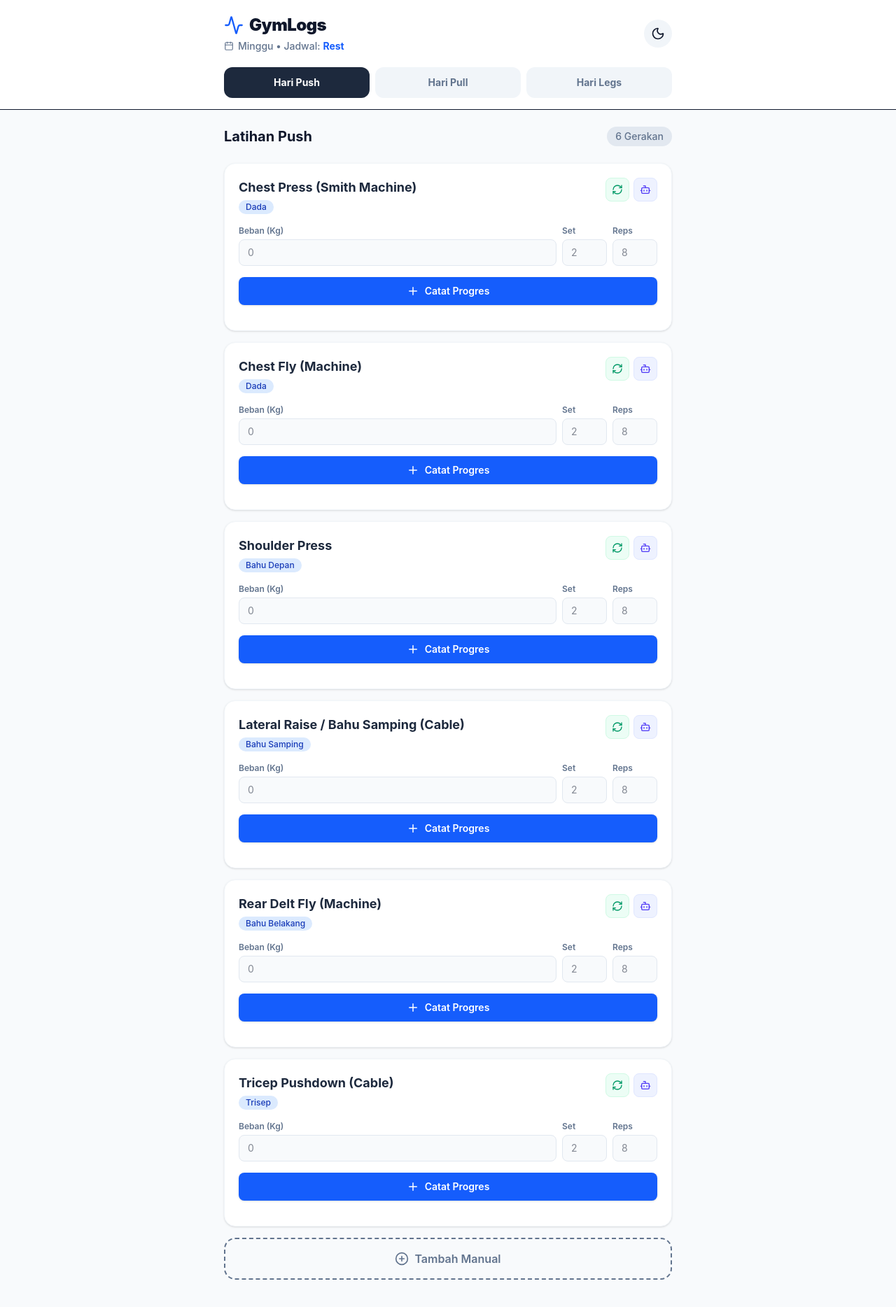
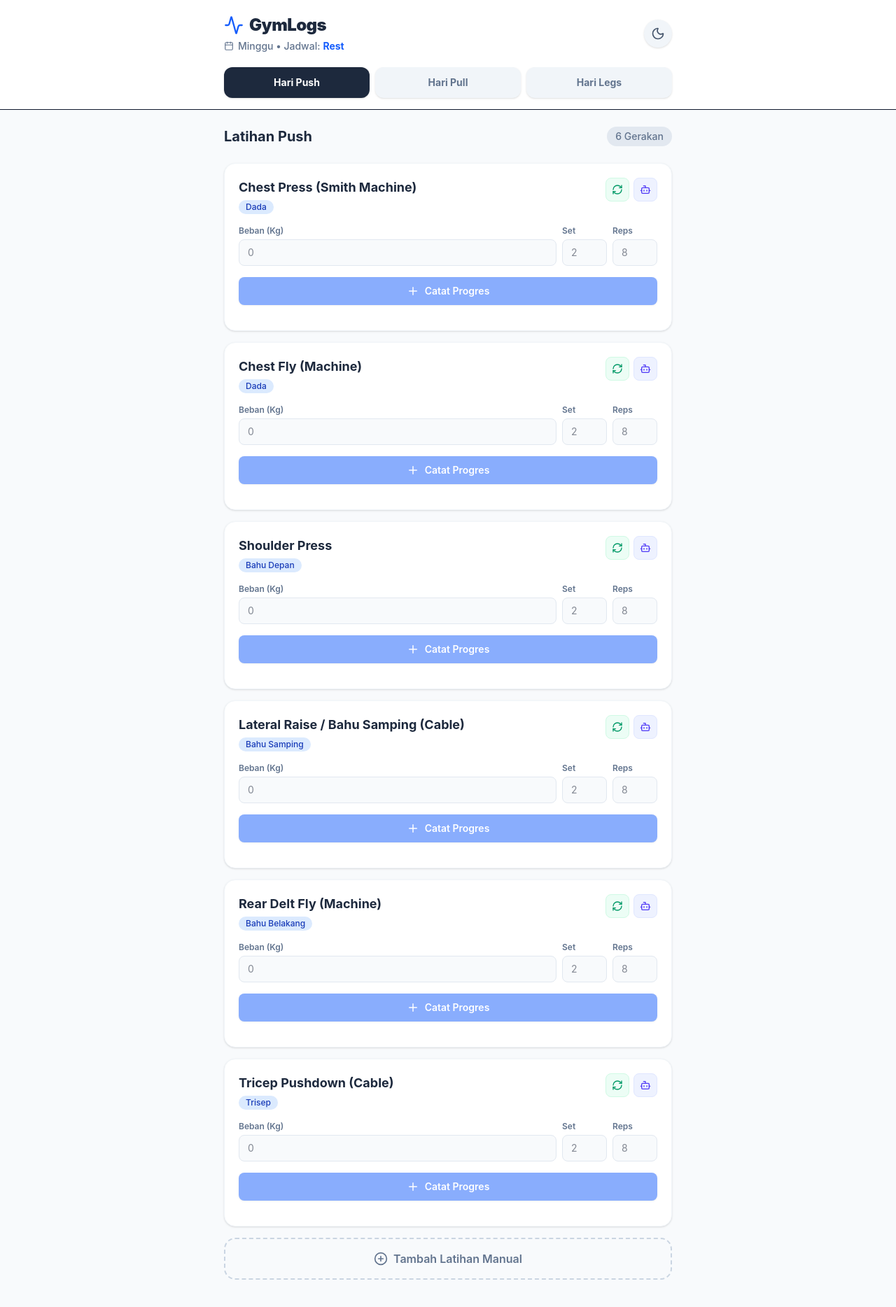
Before and after one commit to mewmooo/gymrecord, a React (Vite) app: page / in a window 1280 px wide. Shown: the top 1868 px of the page at 70% size. Built offline with nearby package versions, Linux system fonts and the light colour scheme.

Commit message:
Security: Pindah ke environment variables dan model stabil

```diff
--- a/src/App.jsx
+++ b/src/App.jsx
@@ -30,7 +30,6 @@ const INITIAL_EXERCISE_DATA = {
   ]
 };
 
-// Menentukan jadwal hari ini
 const getTodaySplit = () => {
   const day = new Date().getDay();
   if (day === 1 || day === 4) return 'Push';
@@ -45,8 +44,13 @@ const getHariIndonesia = () => {
 };
 
 const callGeminiAPI = async (prompt) => {
-  // Masukkan API Key Anda di sini
-  const apiKey = "AIzaSyCpBEz6r6fEaijw3JX0G7eGCGSV6ft24nw";
+  // MENGAMBIL API KEY DARI ENVIRONMENT VARIABLE (VITE_GEMINI_API_KEY)
+  const apiKey = import.meta.env.VITE_GEMINI_API_KEY;
+
+  if (!apiKey) {
+    console.error("API Key tidak ditemukan di environment variables!");
+    return "Maaf, konfigurasi AI belum lengkap (API Key hilang).";
+  }
 
   const combinedPrompt = "Anda adalah pelatih gym dan ahli biomekanik yang suportif. Jawab dengan bahasa Indonesia yang jelas, asik, memotivasi, dan logis. Berikan instruksi spesifik (angka beban jika memungkinkan). Maksimal 3 kalimat.\n\nBerikut pesannya:\n" + prompt;
 
@@ -54,15 +58,14 @@ const callGeminiAPI = async (prompt) => {
     contents: [{ parts: [{ text: combinedPrompt }] }]
   };
 
+  // Daftar model publik yang stabil untuk menghindari Error 404
   const modelsToTry = [
-    typeof window !== 'undefined' && window.__app_id ? 'gemini-2.5-flash-preview-09-2025' : null,
     'gemini-1.5-flash-latest',
     'gemini-1.5-flash',
     'gemini-pro'
-  ].filter(Boolean);
+  ];
 
-  for (let i = 0; i < modelsToTry.length; i++) {
-    const modelName = modelsToTry[i];
+  for (const modelName of modelsToTry) {
     const url = `https://generativelanguage.googleapis.com/v1beta/models/${modelName}:generateContent?key=${apiKey}`;
 
     try {
@@ -84,7 +87,6 @@ const callGeminiAPI = async (prompt) => {
   return "Maaf, AI Coach gagal merespons. Pastikan API Key valid atau coba lagi nanti.";
 };
 
-// Komponen Kartu Latihan (Exercise Card)
 const ExerciseCard = ({ exercise, onLog, history, onEditLog, onDeleteLog }) => {
   const [weight, setWeight] = useState('');
   const [sets, setSets] = useState('');
@@ -159,7 +161,7 @@ const ExerciseCard = ({ exercise, onLog, history, onEditLog, onDeleteLog }) => {
   };
 
   return (
-    <div className="bg-white dark:bg-slate-800 rounded-2xl p-5 shadow-sm border border-slate-100 dark:border-slate-700 mb-4 transition-all">
+    <div className="bg-white dark:bg-slate-800 rounded-2xl p-5 shadow-sm border border-slate-100 dark:border-slate-700 mb-4 transition-all hover:shadow-md">
       <div className="flex justify-between items-start mb-4">
         <div>
           <h3 className="text-lg font-bold text-slate-800 dark:text-slate-100">{exercise.name}</h3>
@@ -168,10 +170,10 @@ const ExerciseCard = ({ exercise, onLog, history, onEditLog, onDeleteLog }) => {
           </span>
         </div>
         <div className="flex space-x-1.5">
-          <button onClick={handleGetAlternative} className="bg-emerald-50 dark:bg-emerald-900/30 text-emerald-600 dark:text-emerald-400 p-2 rounded-lg border border-emerald-100 dark:border-emerald-800">
+          <button onClick={handleGetAlternative} className="bg-emerald-50 dark:bg-emerald-900/30 text-emerald-600 dark:text-emerald-400 p-2 rounded-lg border border-emerald-100 dark:border-emerald-800 transition-colors">
             {isAiAltLoading ? <Loader2 size={16} className="animate-spin" /> : <RefreshCw size={16} />}
           </button>
-          <button onClick={handleGetTip} className="bg-indigo-50 dark:bg-indigo-900/30 text-indigo-600 dark:text-indigo-400 p-2 rounded-lg border border-indigo-100 dark:border-indigo-800">
+          <button onClick={handleGetTip} className="bg-indigo-50 dark:bg-indigo-900/30 text-indigo-600 dark:text-indigo-400 p-2 rounded-lg border border-indigo-100 dark:border-indigo-800 transition-colors">
             {isAiTipLoading ? <Loader2 size={16} className="animate-spin" /> : <Bot size={16} />}
           </button>
         </div>
@@ -184,18 +186,18 @@ const ExerciseCard = ({ exercise, onLog, history, onEditLog, onDeleteLog }) => {
       <form onSubmit={handleSubmit} className="flex flex-wrap gap-2 mb-4">
         <div className="flex-1 min-w-[80px]">
           <label className="block text-xs font-semibold text-slate-500 mb-1 dark:text-slate-400">Beban (Kg)</label>
-          <input type="number" step="0.5" value={weight} onChange={(e) => setWeight(e.target.value)} className="w-full bg-slate-50 dark:bg-slate-900/50 border border-slate-200 dark:border-slate-700 rounded-lg px-3 py-2 text-sm dark:text-slate-100" placeholder="0" />
+          <input type="number" step="0.5" value={weight} onChange={(e) => setWeight(e.target.value)} className="w-full bg-slate-50 dark:bg-slate-900/50 border border-slate-200 dark:border-slate-700 rounded-lg px-3 py-2 text-sm dark:text-slate-100 focus:ring-2 focus:ring-blue-500 outline-none" placeholder="0" />
         </div>
         <div className="w-16">
           <label className="block text-xs font-semibold text-slate-500 mb-1 dark:text-slate-400">Set</label>
-          <input type="number" value={sets} onChange={(e) => setSets(e.target.value)} className="w-full bg-slate-50 dark:bg-slate-900/50 border border-slate-200 dark:border-slate-700 rounded-lg px-3 py-2 text-sm dark:text-slate-100" placeholder="2" />
+          <input type="number" value={sets} onChange={(e) => setSets(e.target.value)} className="w-full bg-slate-50 dark:bg-slate-900/50 border border-slate-200 dark:border-slate-700 rounded-lg px-3 py-2 text-sm dark:text-slate-100 focus:ring-2 focus:ring-blue-500 outline-none" placeholder="2" />
         </div>
         <div className="w-16">
           <label className="block text-xs font-semibold text-slate-500 mb-1 dark:text-slate-400">Reps</label>
-          <input type="number" value={reps} onChange={(e) => setReps(e.target.value)} className="w-full bg-slate-50 dark:bg-slate-900/50 border border-slate-200 dark:border-slate-700 rounded-lg px-3 py-2 text-sm dark:text-slate-100" placeholder="8" />
+          <input type="number" value={reps} onChange={(e) => setReps(e.target.value)} className="w-full bg-slate-50 dark:bg-slate-900/50 border border-slate-200 dark:border-slate-700 rounded-lg px-3 py-2 text-sm dark:text-slate-100 focus:ring-2 focus:ring-blue-500 outline-none" placeholder="8" />
         </div>
         <div className="w-full mt-2">
-          <button type="submit" disabled={!weight || !sets || !reps} className={`w-full py-2.5 rounded-lg text-sm font-semibold transition-all ${showSuccess ? 'bg-green-500 text-white' : 'bg-blue-600 hover:bg-blue-700 text-white shadow-sm'}`}>
+          <button type="submit" disabled={!weight || !sets || !reps} className={`w-full py-2.5 rounded-lg text-sm font-semibold transition-all ${showSuccess ? 'bg-green-500 text-white' : 'bg-blue-600 hover:bg-blue-700 text-white shadow-sm disabled:opacity-50'}`}>
             {showSuccess ? <div className="flex items-center justify-center"><CheckCircle size={18} className="mr-2" />Tersimpan!</div> : <div className="flex items-center justify-center"><Plus size={18} className="mr-2" />Catat Progres</div>}
           </button>
         </div>
@@ -204,11 +206,11 @@ const ExerciseCard = ({ exercise, onLog, history, onEditLog, onDeleteLog }) => {
       {history.length > 0 && (
         <div className="mt-4 pt-4 border-t border-slate-100 dark:border-slate-700">
           <div className="flex justify-between items-center mb-2">
-            <button onClick={() => setShowHistory(!showHistory)} className="flex items-center text-sm font-medium text-slate-600 dark:text-slate-300">
+            <button onClick={() => setShowHistory(!showHistory)} className="flex items-center text-sm font-medium text-slate-600 dark:text-slate-300 hover:text-blue-600 transition-colors">
               <History size={16} className="mr-2" /> Histori ({history.length})
               {showHistory ? <ChevronUp size={16} className="ml-1" /> : <ChevronDown size={16} className="ml-1"/>}
             </button>
-            <button onClick={handleGetProgressAdvice} disabled={isAiProgressLoading} className="text-xs font-bold text-amber-600 dark:text-amber-400 bg-amber-50 dark:bg-amber-900/30 px-2.5 py-1.5 rounded-md border border-amber-200 dark:border-amber-800/60 flex items-center">
+            <button onClick={handleGetProgressAdvice} disabled={isAiProgressLoading} className="text-xs font-bold text-amber-600 dark:text-amber-400 bg-amber-50 dark:bg-amber-900/30 px-2.5 py-1.5 rounded-md border border-amber-200 dark:border-amber-800/60 flex items-center transition-colors">
               {isAiProgressLoading ? <Loader2 size={12} className="animate-spin mr-1" /> : <Sparkles size={12} className="mr-1" />} Evaluasi Progres AI
             </button>
           </div>
@@ -219,15 +221,15 @@ const ExerciseCard = ({ exercise, onLog, history, onEditLog, onDeleteLog }) => {
                   {editingId === log.id ? (
                     <div className="bg-blue-50 dark:bg-blue-900/30 p-3 rounded-lg border border-blue-200 dark:border-blue-800/50">
                       <div className="flex space-x-2">
-                        <input type="number" step="0.5" value={editForm.weight} onChange={(e) => setEditForm({...editForm, weight: e.target.value})} className="flex-1 bg-white dark:bg-slate-800 border rounded px-2 py-1 text-sm dark:text-white" />
-                        <input type="number" value={editForm.sets} onChange={(e) => setEditForm({...editForm, sets: e.target.value})} className="w-12 bg-white dark:bg-slate-800 border rounded px-2 py-1 text-sm dark:text-white" />
-                        <input type="number" value={editForm.reps} onChange={(e) => setEditForm({...editForm, reps: e.target.value})} className="w-12 bg-white dark:bg-slate-800 border rounded px-2 py-1 text-sm dark:text-white" />
+                        <input type="number" step="0.5" value={editForm.weight} onChange={(e) => setEditForm({...editForm, weight: e.target.value})} className="flex-1 bg-white dark:bg-slate-800 border border-slate-200 dark:border-slate-700 rounded px-2 py-1 text-sm dark:text-white" />
+                        <input type="number" value={editForm.sets} onChange={(e) => setEditForm({...editForm, sets: e.target.value})} className="w-12 bg-white dark:bg-slate-800 border border-slate-200 dark:border-slate-700 rounded px-2 py-1 text-sm dark:text-white" />
+                        <input type="number" value={editForm.reps} onChange={(e) => setEditForm({...editForm, reps: e.target.value})} className="w-12 bg-white dark:bg-slate-800 border border-slate-200 dark:border-slate-700 rounded px-2 py-1 text-sm dark:text-white" />
                         <button onClick={() => saveEdit(log.id)} className="p-1.5 text-white bg-blue-600 rounded"><Check size={16} /></button>
-                        <button onClick={() => setEditingId(null)} className="p-1.5 text-slate-500 rounded"><X size={16} /></button>
+                        <button onClick={() => setEditingId(null)} className="p-1.5 text-slate-500 rounded hover:bg-slate-200"><X size={16} /></button>
                       </div>
                     </div>
                   ) : (
-                    <div className="flex justify-between items-center bg-slate-50 dark:bg-slate-700/40 p-2.5 rounded-lg text-sm group transition-colors">
+                    <div className="flex justify-between items-center bg-slate-50 dark:bg-slate-700/40 p-2.5 rounded-lg text-sm group transition-colors hover:bg-slate-100 dark:hover:bg-slate-700/60">
                       <div>
                         <span className="text-slate-500 dark:text-slate-400 text-xs block">{log.time}</span>
                         <span className="font-semibold text-slate-700 dark:text-slate-200">{log.weight} kg <span className="text-slate-400">×</span> {log.sets} sets <span className="text-slate-400">×</span> {log.reps} reps</span>
@@ -252,7 +254,7 @@ export default function App() {
   const todaySplit = getTodaySplit();
   const [activeTab, setActiveTab] = useState(todaySplit === 'Rest' ? 'Push' : todaySplit);
 
-  // Inisialisasi State dari LocalStorage
+  // Persistensi Data melalui LocalStorage
   const [logs, setLogs] = useState(() => {
     const saved = localStorage.getItem('gym_logs');
     return saved ? JSON.parse(saved) : [];
@@ -268,7 +270,6 @@ export default function App() {
     return saved === 'true';
   });
 
-  // Simpan ke LocalStorage setiap kali ada perubahan
   useEffect(() => {
     localStorage.setItem('gym_logs', JSON.stringify(logs));
   }, [logs]);
@@ -327,25 +328,41 @@ export default function App() {
 
   return (
     <div className={isDarkMode ? 'dark' : ''}>
-      <div className="min-h-screen bg-slate-50 dark:bg-slate-950 text-slate-900 dark:text-slate-100 font-sans pb-20 transition-colors">
+      <div className="min-h-screen bg-slate-50 dark:bg-slate-950 text-slate-900 dark:text-slate-100 font-sans pb-20 transition-colors duration-200">
         <header className="bg-white dark:bg-slate-900 border-b dark:border-slate-800 sticky top-0 z-10 transition-colors">
           <div className="max-w-2xl mx-auto px-4 py-5 flex justify-between items-center">
             <div>
-              <h1 className="text-2xl font-black tracking-tight flex items-center"><Activity className="mr-2 text-blue-600" size={28} /> GymLogs</h1>
-              <p className="text-sm text-slate-500 mt-1 flex items-center font-medium"><Calendar size={14} className="mr-1.5" /> {getHariIndonesia()} • Jadwal: <span className="ml-1 text-blue-600 font-bold">{todaySplit}</span></p>
+              <h1 className="text-2xl font-black tracking-tight flex items-center text-slate-800 dark:text-white">
+                <Activity className="mr-2 text-blue-600 dark:text-blue-400" size={28} /> GymLogs
+              </h1>
+              <p className="text-sm text-slate-500 dark:text-slate-400 mt-1 flex items-center font-medium">
+                <Calendar size={14} className="mr-1.5" /> {getHariIndonesia()} • Jadwal: <span className="ml-1 text-blue-600 dark:text-blue-400 font-bold">{todaySplit}</span>
+              </p>
             </div>
-            <button onClick={() => setIsDarkMode(!isDarkMode)} className="p-2.5 rounded-full bg-slate-100 dark:bg-slate-800 hover:bg-slate-200 transition-all">{isDarkMode ? <Sun size={20} /> : <Moon size={20} />}</button>
+            <button
+              onClick={() => setIsDarkMode(!isDarkMode)}
+              className="p-2.5 rounded-full bg-slate-100 dark:bg-slate-800 hover:bg-slate-200 dark:hover:bg-slate-700 transition-all text-slate-600 dark:text-slate-300 shadow-sm"
+              title="Ganti Tema"
+            >
+              {isDarkMode ? <Sun size={20} /> : <Moon size={20} />}
+            </button>
           </div>
           <div className="max-w-2xl mx-auto px-4 flex space-x-2 pb-4 overflow-x-auto no-scrollbar">
             {['Push', 'Pull', 'Legs'].map((tab) => (
-              <button key={tab} onClick={() => setActiveTab(tab)} className={`flex-1 py-3 px-4 rounded-xl font-bold text-sm transition-all ${activeTab === tab ? 'bg-slate-800 dark:bg-slate-100 text-white dark:text-slate-900' : 'bg-slate-100 dark:bg-slate-800 text-slate-500'}`}>Hari {tab}</button>
+              <button
+                key={tab}
+                onClick={() => setActiveTab(tab)}
+                className={`flex-1 py-3 px-4 rounded-xl font-bold text-sm transition-all shadow-sm ${activeTab === tab ? 'bg-slate-800 dark:bg-slate-100 text-white dark:text-slate-900' : 'bg-slate-100 dark:bg-slate-800 text-slate-500 hover:bg-slate-200'}`}
+              >
+                Hari {tab}
+              </button>
             ))}
           </div>
         </header>
 
         <main className="max-w-2xl mx-auto px-4 py-6">
           <div className="mb-6 flex items-center justify-between">
-            <h2 className="text-xl font-bold">Latihan {activeTab}</h2>
+            <h2 className="text-xl font-bold text-slate-800 dark:text-slate-100">Latihan {activeTab}</h2>
             <span className="text-sm font-medium text-slate-500 bg-slate-200 dark:bg-slate-800 px-3 py-1 rounded-full">{exerciseData[activeTab].length} Gerakan</span>
           </div>
 
@@ -354,36 +371,48 @@ export default function App() {
               <div className="bg-gradient-to-r from-indigo-600 to-purple-600 rounded-xl p-4 text-white shadow-md">
                 <div className="flex justify-between items-center mb-2">
                   <h3 className="font-bold flex items-center text-sm"><Sparkles size={16} className="mr-2 text-yellow-300" /> Analisis Sesi AI</h3>
-                  <button onClick={handleGenerateSummary} disabled={isSummaryLoading} className="text-xs bg-white/20 px-3 py-1.5 rounded-lg font-medium">{isSummaryLoading ? '...' : 'Nilai Sesi'}</button>
+                  <button onClick={handleGenerateSummary} disabled={isSummaryLoading} className="text-xs bg-white/20 hover:bg-white/30 px-3 py-1.5 rounded-lg font-medium transition-colors">{isSummaryLoading ? <Loader2 size={12} className="animate-spin" /> : 'Nilai Sesi'}</button>
                 </div>
-                {aiSummary && <p className="text-sm text-indigo-50 mt-2 bg-black/10 p-3 rounded-lg border border-white/10 animate-in fade-in">{aiSummary}</p>}
+                {aiSummary && <p className="text-sm text-indigo-50 mt-2 bg-black/10 p-3 rounded-lg border border-white/10 animate-in fade-in duration-300">{aiSummary}</p>}
               </div>
               <div className="bg-gradient-to-r from-orange-500 to-red-500 rounded-xl p-4 text-white shadow-md">
                 <div className="flex justify-between items-center mb-2">
                   <h3 className="font-bold flex items-center text-sm"><Utensils size={16} className="mr-2 text-yellow-200" /> Saran Pemulihan</h3>
-                  <button onClick={handleGenerateNutrition} disabled={isNutritionLoading} className="text-xs bg-white/20 px-3 py-1.5 rounded-lg font-medium">{isNutritionLoading ? '...' : 'Menu Protein'}</button>
+                  <button onClick={handleGenerateNutrition} disabled={isNutritionLoading} className="text-xs bg-white/20 hover:bg-white/30 px-3 py-1.5 rounded-lg font-medium transition-colors">{isNutritionLoading ? <Loader2 size={12} className="animate-spin" /> : 'Menu Protein'}</button>
                 </div>
-                {aiNutrition && <p className="text-sm text-orange-50 mt-2 bg-black/10 p-3 rounded-lg border border-white/10 animate-in fade-in">{aiNutrition}</p>}
+                {aiNutrition && <p className="text-sm text-orange-50 mt-2 bg-black/10 p-3 rounded-lg border border-white/10 animate-in fade-in duration-300">{aiNutrition}</p>}
               </div>
             </div>
           )}
 
           <div className="space-y-4">
             {exerciseData[activeTab].map((exercise) => (
-              <ExerciseCard key={exercise.id} exercise={exercise} onLog={handleAddLog} onEditLog={handleEditLog} onDeleteLog={handleDeleteLog} history={logs.filter(l => l.exerciseId === exercise.id)} />
+              <ExerciseCard
+                key={exercise.id}
+                exercise={exercise}
+                onLog={handleAddLog}
+                onEditLog={handleEditLog}
+                onDeleteLog={handleDeleteLog}
+                history={logs.filter(l => l.exerciseId === exercise.id)}
+              />
             ))}
 
             {isAddingExercise ? (
-              <div className="bg-white dark:bg-slate-800 rounded-2xl p-5 border dark:border-slate-700 animate-in fade-in">
-                <div className="flex justify-between mb-4"><h3 className="font-bold">Tambah Latihan</h3><button onClick={() => setIsAddingExercise(false)}><X size={20} /></button></div>
+              <div className="bg-white dark:bg-slate-800 rounded-2xl p-5 border border-slate-200 dark:border-slate-700 animate-in fade-in shadow-sm">
+                <div className="flex justify-between mb-4"><h3 className="font-bold text-slate-800 dark:text-slate-100">Tambah Latihan Manual</h3><button onClick={() => setIsAddingExercise(false)} className="text-slate-400 hover:text-slate-600"><X size={20} /></button></div>
                 <form onSubmit={handleSaveCustomExercise} className="space-y-3">
-                  <input type="text" value={newExerciseName} onChange={(e) => setNewExerciseName(e.target.value)} placeholder="Nama Latihan" className="w-full bg-slate-50 dark:bg-slate-900/50 border dark:border-slate-700 rounded-lg px-3 py-2 text-sm" />
-                  <input type="text" value={newExerciseMuscle} onChange={(e) => setNewExerciseMuscle(e.target.value)} placeholder="Otot Target" className="w-full bg-slate-50 dark:bg-slate-900/50 border dark:border-slate-700 rounded-lg px-3 py-2 text-sm" />
-                  <button type="submit" className="w-full bg-blue-600 text-white font-semibold py-2.5 rounded-lg text-sm">Simpan</button>
+                  <input type="text" value={newExerciseName} onChange={(e) => setNewExerciseName(e.target.value)} placeholder="Nama Latihan (misal: Dumbbell Press)" className="w-full bg-slate-50 dark:bg-slate-900/50 border border-slate-200 dark:border-slate-700 rounded-lg px-3 py-2 text-sm dark:text-slate-100 outline-none focus:ring-2 focus:ring-blue-500" />
+                  <input type="text" value={newExerciseMuscle} onChange={(e) => setNewExerciseMuscle(e.target.value)} placeholder="Otot Target (misal: Dada Atas)" className="w-full bg-slate-50 dark:bg-slate-900/50 border border-slate-200 dark:border-slate-700 rounded-lg px-3 py-2 text-sm dark:text-slate-100 outline-none focus:ring-2 focus:ring-blue-500" />
+                  <button type="submit" disabled={!newExerciseName} className="w-full bg-blue-600 hover:bg-blue-700 text-white font-semibold py-2.5 rounded-lg text-sm transition-colors shadow-sm disabled:opacity-50">Simpan Ke Jadwal</button>
                 </form>
               </div>
             ) : (
-              <button onClick={() => setIsAddingExercise(true)} className="w-full py-4 border-2 border-dashed dark:border-slate-700 text-slate-500 font-semibold rounded-2xl flex items-center justify-center gap-2 hover:bg-slate-100 transition-all"><PlusCircle size={20} /> Tambah Manual</button>
+              <button
+                onClick={() => setIsAddingExercise(true)}
+                className="w-full py-4 border-2 border-dashed border-slate-300 dark:border-slate-700 text-slate-500 dark:text-slate-400 font-semibold rounded-2xl flex items-center justify-center gap-2 hover:bg-white dark:hover:bg-slate-800 hover:border-blue-400 transition-all"
+              >
+                <PlusCircle size={20} /> Tambah Latihan Manual
+              </button>
             )}
           </div>
         </main>
```
Also changed, not shown: 1 other file (tests, documents, lock files or other folders).
